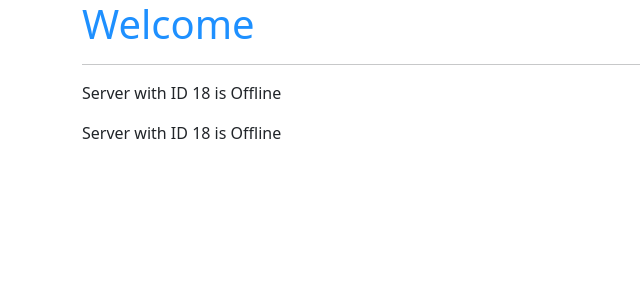
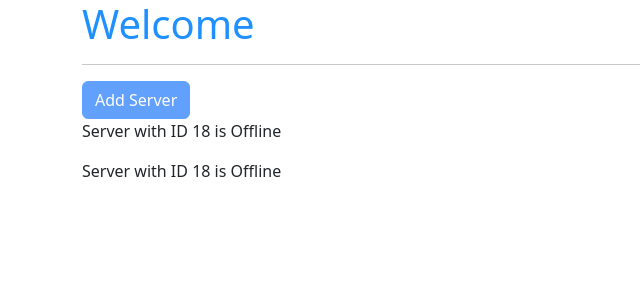
Before and after one commit to rahulraji18/Angular, an Angular app: page / in a window 1280 px wide. Shown: the top 300 px of the page, without its empty margins (0-640 px from the left). Built offline with nearby package versions, Linux system fonts and the light colour scheme.

Commit message:
property binding

```diff
--- a/src/app/servers/servers.component.html
+++ b/src/app/servers/servers.component.html
@@ -1,3 +1,3 @@
-<!-- <p>servers works!</p> -->
-<!-- <app-server></app-server>
-<app-server></app-server> -->
+<button class="btn btn-primary" [disabled] = "allowNewServer">Add Server</button>
+<app-server></app-server>
+<app-server></app-server>
--- a/src/app/servers/servers.component.ts
+++ b/src/app/servers/servers.component.ts
@@ -4,11 +4,17 @@
   selector: 'app-servers',
   // selector: '[app-servers]',
   // selector: '.app-servers',
-  template: `
-  <app-server></app-server>
-  <app-server></app-server>`,
+  // template: `
+  // <app-server></app-server>
+  // <app-server></app-server>`,
+  templateUrl: './servers.component.html',
   styleUrls: ['./servers.component.css']
 })
 export class ServersComponent {
-
+  allowNewServer = false;
+  constructor() {
+    setTimeout(()=> {
+      this.allowNewServer = true;
+    }, 2000)
+  }
 }
```
